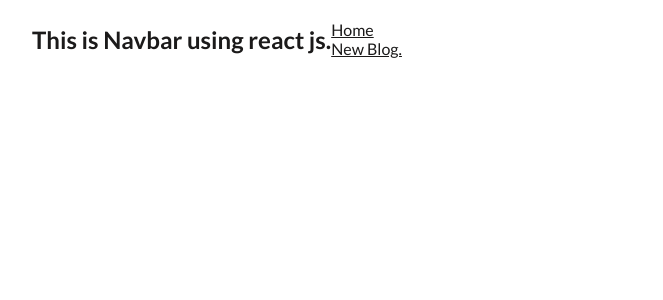
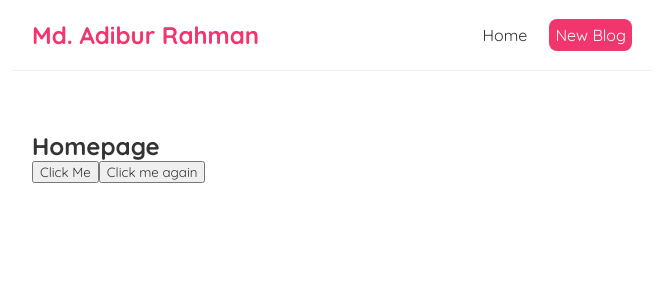
Before and after one commit to adibfuego90/react-vite-learning, a React (Vite) app: page / in a window 1280 px wide. Shown: the top 300 px of the page, without its empty margins (308-971 px from the left). Built offline with nearby package versions, Linux system fonts and the light colour scheme.

Commit message:
Handler add

```diff
--- a/src/App.jsx
+++ b/src/App.jsx
@@ -1,8 +1,15 @@
+import Navbar from "./Navbar";
 import Home from "./Home";
-import Navbar from "./Navbar";
 
 function App() {
-  return (<Home />), (<Navbar />);
+  return (
+    <div className="App">
+      <Navbar />
+      <div className="content">
+        <Home />
+      </div>
+    </div>
+  );
 }
 
 export default App;
--- a/src/Home.jsx
+++ b/src/Home.jsx
@@ -1,8 +1,22 @@
 const Home = () => {
+  const clickHandler = (e) => {
+    console.log("Hello, Programmer", e.target);
+  };
+  const clickAgainHandler = (name, e) => {
+    console.log(`Hello, ${name}`, e.target);
+  };
   return (
-    <div className="navbar">
-      <h1>This is a Home page using react.js</h1>
+    <div className="home">
+      <h2>Homepage</h2>
+      <button onClick={clickHandler}>Click Me</button>
+      <button
+        onClick={(e) => {
+          clickAgainHandler("adib", e);
+        }}>
+        Click me again
+      </button>
     </div>
   );
 };
+
 export default Home;
--- a/src/Navbar.jsx
+++ b/src/Navbar.jsx
@@ -1,10 +1,18 @@
 const Navbar = () => {
   return (
     <nav className="navbar">
-      <h1>This is Navbar using react js.</h1>
+      <h1>Md. Adibur Rahman</h1>
       <div className="links">
-        <a href="/">Home</a> <br />
-        <a href="/create">New Blog.</a>
+        <a href="/">Home</a>
+        <a
+          href="/create"
+          style={{
+            color: "white",
+            backgroundColor: "#f1356d",
+            borderRadius: "8px",
+          }}>
+          New Blog
+        </a>
       </div>
     </nav>
   );
--- a/src/index.css
+++ b/src/index.css
@@ -1,10 +1,10 @@
-@import url("https://fonts.googleapis.com/css2?family=Lato:ital,wght@0,100;0,300;0,400;0,700;0,900;1,100;1,300;1,400;1,700;1,900&display=swap");
+@import url("https://fonts.googleapis.com/css2?family=Quicksand:wght@300;400;500;600;700&display=swap");
 
+/* base styles */
 * {
   margin: 0;
-  padding: 0;
-  font-family: "Lato";
-  color: rgb(27, 26, 26);
+  font-family: "Quicksand";
+  color: #333;
 }
 .navbar {
   padding: 20px;
@@ -12,4 +12,24 @@
   align-items: center;
   max-width: 600px;
   margin: 0 auto;
+  border-bottom: 1px solid #f2f2f2;
 }
+.navbar h1 {
+  color: #f1356d;
+}
+.navbar .links {
+  margin-left: auto;
+}
+.navbar a {
+  margin-left: 16px;
+  text-decoration: none;
+  padding: 6px;
+}
+.navbar a:hover {
+  color: #f1356d;
+}
+.content {
+  max-width: 600px;
+  margin: 40px auto;
+  padding: 20px;
+}
```
